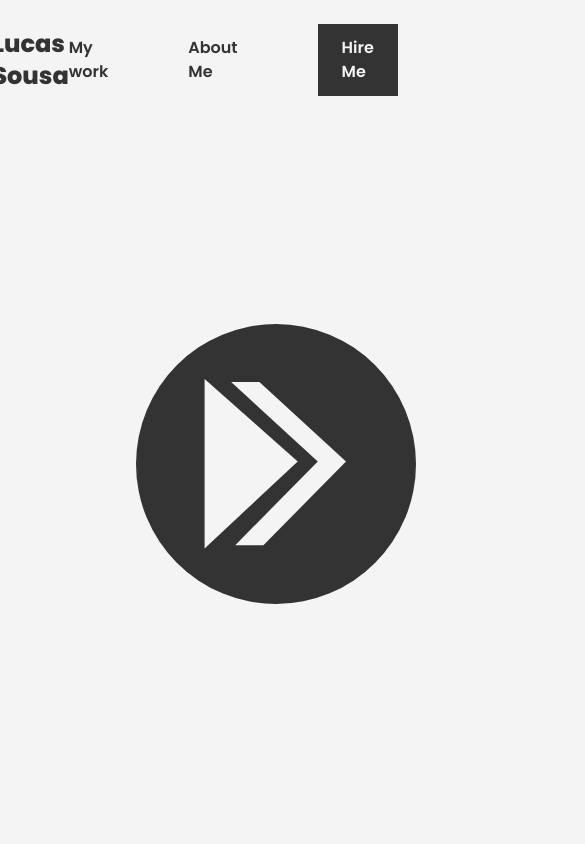
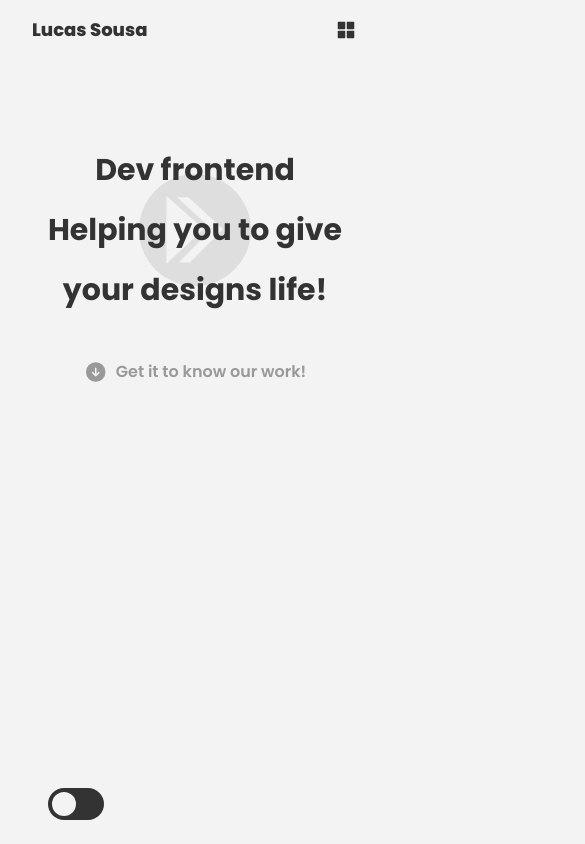
Before and after one commit to LucasSousa09/portfolio-next, a Next.js app: page / in a window 390 px wide. Shown: the top 844 px of the page, 585 px wide, since content can reach past the window. Built offline with nearby package versions, Linux system fonts and the light colour scheme.

Commit message:
finish responsiveness on home

```diff
--- a/package.json
+++ b/package.json
@@ -17,6 +17,7 @@
     "eslint-config-next": "13.1.0",
     "next": "13.1.0",
     "next-themes": "^0.2.1",
+    "phosphor-react": "^1.4.1",
     "react": "18.2.0",
     "react-dom": "18.2.0",
     "typescript": "4.9.4"
--- a/src/components/Header/ListItem.tsx
+++ b/src/components/Header/ListItem.tsx
@@ -15,13 +15,13 @@ export function ListItem({
     <li className="flex">
       {isHireMe ? (
         <Link
-          className="text-base text-zinc-100 bg-brand-light dark:text-brand-dark dark:bg-zinc-100 py-3 px-6"
+          className="text-base text-background-light bg-text-light dark:text-background-dark dark:bg-text-dark sm:py-2 sm:px-4  py-3 px-6"
           href={linkRef}
         >
           {linkText}
         </Link>
       ) : (
-        <Link className="text-base" href={linkRef}>
+        <Link className="sm:text-sm md:text-base" href={linkRef}>
           {linkText}
         </Link>
       )}
--- a/src/components/Header/index.tsx
+++ b/src/components/Header/index.tsx
@@ -1,16 +1,22 @@
+import { SquaresFour } from 'phosphor-react'
 import { ListItem } from './ListItem'
 
 export function Header() {
   return (
     <header className="flex items-center justify-center w-full">
-      <div className="flex items-center justify-between w-desktop max-w-desktop text-brand-light dark:text-zinc-100 py-6 px-12">
-        <strong className="text-2xl font-extrabold">Lucas Sousa</strong>
+      <div className="flex items-center justify-between w-desktop max-w-desktop text-text-light dark:text-text-dark py-4 px-8 lg:py-6 lg:px-12">
+        <strong className="text-lg lg:text-2xl font-extrabold">
+          Lucas Sousa
+        </strong>
         <nav className="flex">
-          <ul className="flex items-center gap-20 font-semibold">
+          <ul className="hidden sm:flex sm:items-center sm:gap-6 md:gap-20 font-semibold">
             <ListItem linkText="My work" linkRef="#" />
             <ListItem linkText="About Me" linkRef="#" />
             <ListItem linkText="Hire Me" linkRef="#" isHireMe />
           </ul>
+          <button className="flex sm:hidden">
+            <SquaresFour className="h-6 w-6" weight="fill" />
+          </button>
         </nav>
       </div>
     </header>
--- a/src/components/MainPage/HeadingOne.tsx
+++ b/src/components/MainPage/HeadingOne.tsx
@@ -4,7 +4,7 @@ interface HeadingOneProps {
 
 export function HeadingOne({ headingText }: HeadingOneProps) {
   return (
-    <h1 className="text-6xl font-bold leading-loose text-brand-light dark:text-zinc-100">
+    <h1 className="font-bold leading-loose text-3xl sm:text-3.5xl md:text-4xl md:leading-loose lg:text-5xl lg:leading-loose xl:text-6xl xl:leading-loose text-text-light dark:text-text-dark">
       {headingText}
     </h1>
   )
--- a/src/components/MainPage/Logo.tsx
+++ b/src/components/MainPage/Logo.tsx
@@ -5,6 +5,7 @@ interface LogoProps {
 export function Logo({ theme = 'light' }: LogoProps) {
   return (
     <svg
+      className="absolute top-[50%] left-[50%] translate-x-[-50%] translate-y-[-50%] w-28 sm:w-48 opacity-10 sm:static sm:translate-x-0 sm:translate-y-0 sm:opacity-100"
       xmlns="http://www.w3.org/2000/svg"
       width="280"
       height="280"
--- a/src/components/MainPage/index.tsx
+++ b/src/components/MainPage/index.tsx
@@ -1,7 +1,9 @@
+import { ArrowCircleDown } from 'phosphor-react'
+import { useTheme } from 'next-themes'
+import { useEffect, useState } from 'react'
+
 import { Logo } from './Logo'
 import { HeadingOne } from './HeadingOne'
-import { useTheme } from 'next-themes'
-import { useEffect, useState } from 'react'
 
 export function MainPage() {
   const { theme } = useTheme()
@@ -21,12 +23,23 @@ export function MainPage() {
   }, [theme])
 
   return (
-    <main className="mt-28 w-full px-28">
-      <div className="flex items-center justify-between p-6">
+    <main className="w-full mt-20 lg:mt-24 lg:px-12 xl:mt-24 xl:px-28">
+      <div className="relative flex items-center sm:px-12 sm:gap-14 lg:p-6 lg:gap-20 lg:justify-center xl:justify-between">
         <Logo theme={themeMode} />
-        <div className="max-w-screen-sm">
+        <div className="relative max-w-[340px] text-center mx-auto sm:max-w-sm sm:text-left lg:max-w-lg xl:max-w-screen-sm">
           <HeadingOne headingText="Dev frontend" />
           <HeadingOne headingText="Helping you to give your designs life!" />
+
+          <a
+            className="absolute flex items-center left-[50%] whitespace-nowrap font-semibold text-worksLink text-base gap-2 translate-x-[-50%] mt-10 sm:left-0 sm:translate-x-0 sm:text-lg lg:mt-15 lg:gap-3 lg:text-3xl xl:text-4xl xl:gap-6"
+            href="#"
+          >
+            <ArrowCircleDown
+              className="w-6 h-6 sm:w-7 sm:h-7 lg:w-10 lg:h-10 xl:w-12 xl:h-12"
+              weight="fill"
+            />
+            Get it to know our work!
+          </a>
         </div>
       </div>
     </main>
--- a/src/pages/_document.tsx
+++ b/src/pages/_document.tsx
@@ -16,7 +16,7 @@ export default function Document() {
           rel="stylesheet"
         />
       </Head>
-      <body className="bg-zinc-100 dark:bg-brand-dark">
+      <body className="bg-background-light dark:bg-background-dark">
         <Header />
         <Main />
         <NextScript />
--- a/src/pages/index.tsx
+++ b/src/pages/index.tsx
@@ -5,12 +5,12 @@ export default function Home() {
   const { theme, setTheme } = useTheme()
 
   return (
-    <div className="w-desktop max-w-desktop flex flex-col mx-auto">
+    <div className="flex flex-col mx-auto xl:max-w-desktop">
       <button
-        className="text-lg text-brand-light dark:text-zinc-100"
+        className="fixed bottom-6 left-12 p-1 flex w-14 h-8 justify-start rounded-full bg-text-light transition-all dark:justify-end dark:bg-text-dark"
         onClick={() => setTheme(theme === 'dark' ? 'light' : 'dark')}
       >
-        Hello
+        <span className="flex rounded-full h-6 w-6 bg-background-light dark:bg-background-dark" />
       </button>
       <MainPage />
     </div>
--- a/tailwind.config.js
+++ b/tailwind.config.js
@@ -7,11 +7,22 @@ module.exports = {
       fontFamily: {
         sans: 'Poppins',
       },
+      fontSize: {
+        '3.5xl': '2.125rem',
+      },
       colors: {
-        brand: {
-          light: '#333333',
+        background: {
+          light: '#F3F3F3',
           dark: '#232323',
         },
+        text: {
+          light: '#333333',
+          dark: '#EEEEEE',
+        },
+        worksLink: '#999999',
+      },
+      margin: {
+        15: '3.75rem',
       },
       width: {
         desktop: '1440px',
@@ -19,6 +30,9 @@ module.exports = {
       maxWidth: {
         desktop: '1440px',
       },
+      screens: {
+        xs: '340px',
+      },
     },
   },
   plugins: [],
```
Also changed, not shown: 1 other file (tests, documents, lock files or other folders).
